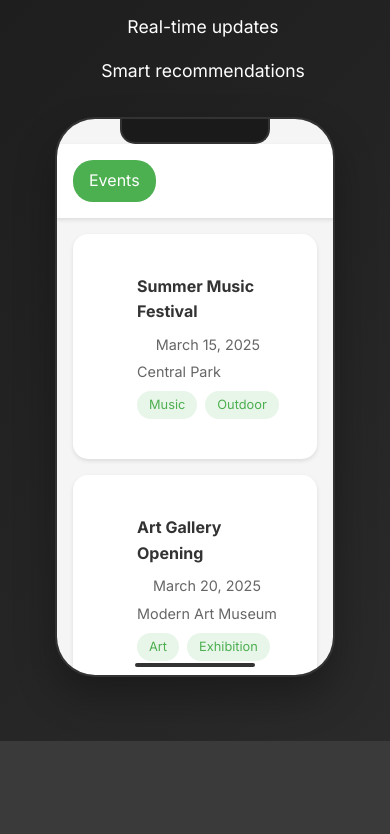
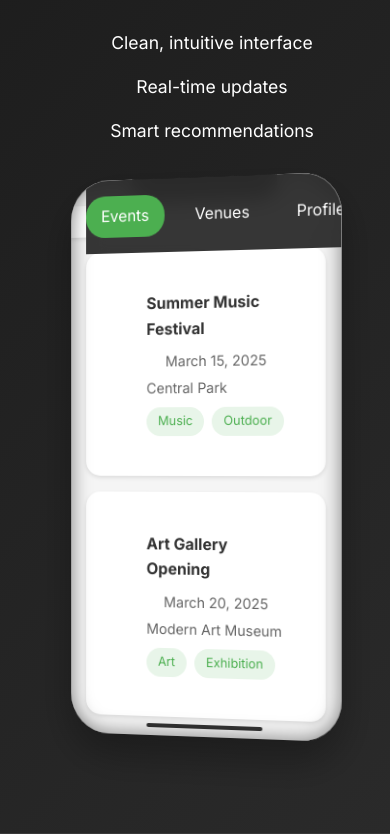
Before and after one commit to Scenetrial/the-scene, a website: page index.html in a window 390 px wide. Shown: the part 2049-2883 px from the top of the page. Drawn offline with Linux system fonts and the light colour scheme.

Commit message:
Fix iPhone frame visibility and styling

```diff
--- a/index.html
+++ b/index.html
@@ -90,20 +90,22 @@
                     </div>
                 </div>
             </div>
+
             <div class="iphone-container">
                 <div class="iphone-frame">
                     <div class="iphone-notch"></div>
                     <div class="iphone-screen">
-                        <div class="app-header">
-                            <div class="app-nav">
+                        <header class="app-header">
+                            <nav class="app-nav">
                                 <div class="nav-item active">Events</div>
                                 <div class="nav-item">Venues</div>
                                 <div class="nav-item">Profile</div>
-                            </div>
-                        </div>
-                        <div class="app-content">
+                            </nav>
+                        </header>
+
+                        <main class="app-content">
                             <div class="event-card">
-                                <div class="event-image" style="background-image: url('images/event1.jpg')"></div>
+                                <div class="event-image"></div>
                                 <div class="event-info">
                                     <h4>Summer Music Festival</h4>
                                     <p class="event-date">March 15, 2025</p>
@@ -114,8 +116,9 @@
                                     </div>
                                 </div>
                             </div>
+
                             <div class="event-card">
-                                <div class="event-image" style="background-image: url('images/event2.jpg')"></div>
+                                <div class="event-image"></div>
                                 <div class="event-info">
                                     <h4>Art Gallery Opening</h4>
                                     <p class="event-date">March 20, 2025</p>
@@ -126,7 +129,7 @@
                                     </div>
                                 </div>
                             </div>
-                        </div>
+                        </main>
                     </div>
                     <div class="iphone-home-indicator"></div>
                 </div>
--- a/styles.css
+++ b/styles.css
@@ -599,6 +599,9 @@ footer {
     padding: 4rem 2rem;
     background: linear-gradient(135deg, #1a1a1a 0%, #2a2a2a 100%);
     color: white;
+    min-height: 100vh;
+    display: flex;
+    align-items: center;
 }
 
 .demo-container {
@@ -607,18 +610,18 @@ footer {
     display: flex;
     align-items: center;
     gap: 4rem;
+    padding: 2rem;
 }
 
 .demo-content {
     flex: 1;
+    max-width: 500px;
 }
 
 .demo-content h2 {
     font-size: 2.5rem;
     margin-bottom: 1.5rem;
-    background: linear-gradient(45deg, #4CAF50, #45a049);
-    -webkit-background-clip: text;
-    -webkit-text-fill-color: transparent;
+    color: #e0e0e0;
 }
 
 .demo-content p {
@@ -650,17 +653,38 @@ footer {
     display: flex;
     justify-content: center;
     align-items: center;
+    position: relative;
 }
 
 .iphone-frame {
     width: 300px;
     height: 600px;
-    background: #1a1a1a;
+    background: white;
     border-radius: 40px;
     position: relative;
-    box-shadow: 0 20px 40px rgba(0, 0, 0, 0.3);
+    box-shadow: 0 20px 40px rgba(0, 0, 0, 0.3),
+                inset 0 0 0 8px #333,
+                inset 0 0 0 10px #000;
     overflow: hidden;
-    border: 2px solid #333;
+    transform: perspective(2000px) rotateY(-15deg);
+    transition: transform 0.3s ease;
+}
+
+.iphone-frame::before {
+    content: '';
+    position: absolute;
+    top: 0;
+    left: 0;
+    right: 0;
+    bottom: 0;
+    border-radius: 40px;
+    box-shadow: inset 0 0 20px rgba(0,0,0,0.5);
+    z-index: 2;
+    pointer-events: none;
+}
+
+.iphone-frame:hover {
+    transform: perspective(2000px) rotateY(-5deg);
 }
 
 .iphone-notch {
```
